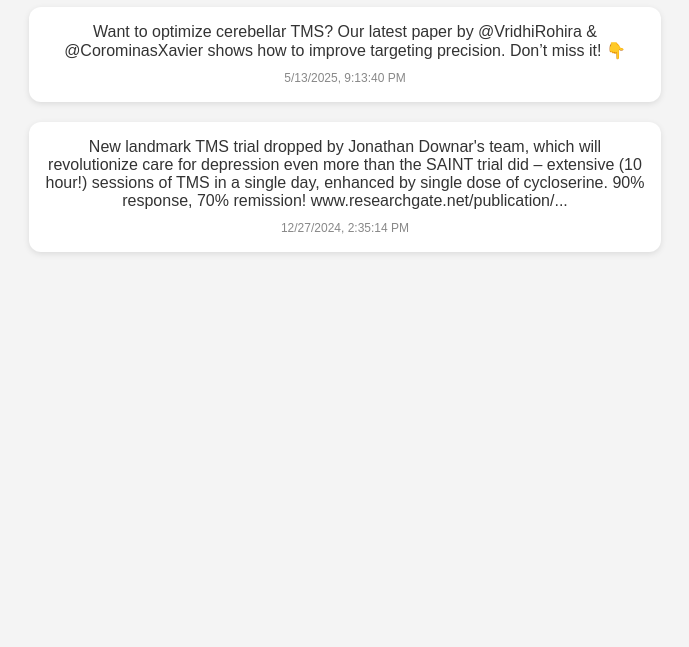
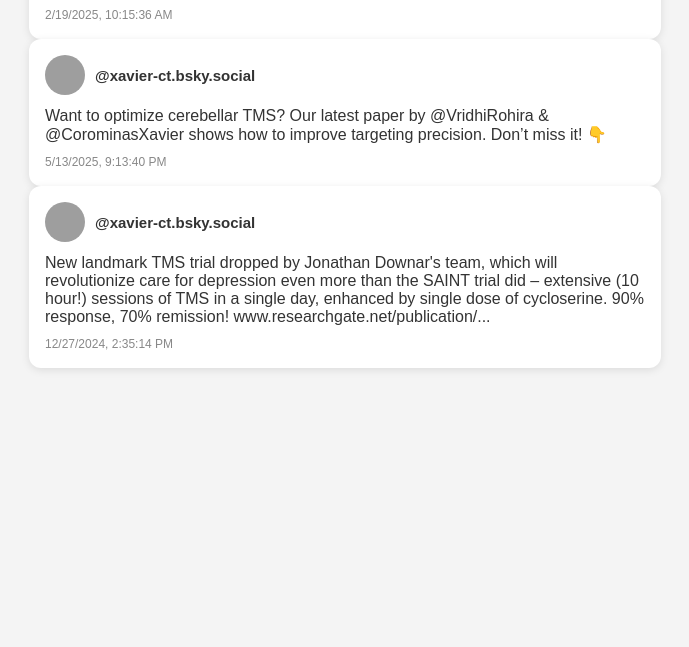
Before and after one commit to XavierCorominas/bluesky, a website: page widget.html in a window 1280 px wide. Shown: the part 153-800 px from the top of the page, without its empty margins (295-984 px from the left). Drawn offline with Linux system fonts and the light colour scheme; grey boxes are pictures that could not be loaded.

Commit message:
Update widget.html

```diff
--- a/widget.html
+++ b/widget.html
@@ -11,20 +11,40 @@
     }
 
     .post {
-      background: #ffffff;
+      background: #fff;
       border-radius: 12px;
-      box-shadow: 0 2px 6px rgba(0,0,0,0.1);
+      box-shadow: 0 2px 8px rgba(0,0,0,0.1);
       padding: 16px;
       margin-bottom: 20px;
       max-width: 600px;
-      margin-left: auto;
-      margin-right: auto;
+      margin: auto;
+      position: relative;
+    }
+
+    .header {
+      display: flex;
+      align-items: center;
+      margin-bottom: 12px;
+    }
+
+    .avatar {
+      width: 40px;
+      height: 40px;
+      border-radius: 50%;
+      margin-right: 10px;
+    }
+
+    .username {
+      font-weight: bold;
+      font-size: 15px;
+      color: #333;
+      text-decoration: none;
     }
 
     .post p {
       font-size: 16px;
+      margin: 0 0 8px 0;
       color: #333;
-      margin: 0 0 8px 0;
     }
 
     .post small {
@@ -32,8 +52,8 @@
       color: #888;
     }
 
-    #posts {
-      text-align: center;
+    a.username:hover {
+      text-decoration: underline;
     }
   </style>
 </head>
@@ -41,6 +61,9 @@
   <div id="posts">Loading...</div>
 
   <script>
+    const blueskyHandle = 'xavier-ct.bsky.social';
+    const avatarUrl = 'https://cdn.bsky.social/imgproxy/profile-placeholder.webp'; // Replace with real avatar if needed
+
     fetch('https://xaviercorominas.github.io/bluesky/sourcej.json')
       .then(res => res.json())
       .then(data => {
@@ -49,7 +72,14 @@
         data.forEach(post => {
           const div = document.createElement('div');
           div.className = 'post';
+          const encodedText = encodeURIComponent(post.text);
+          const blueskyPostUrl = `https://bsky.app/profile/${blueskyHandle}`;
+
           div.innerHTML = `
+            <div class="header">
+              <img class="avatar" src="${avatarUrl}" alt="Avatar" />
+              <a class="username" href="${blueskyPostUrl}" target="_blank">@${blueskyHandle}</a>
+            </div>
             <p>${post.text}</p>
             <small>${new Date(post.date).toLocaleString()}</small>
           `;
```
